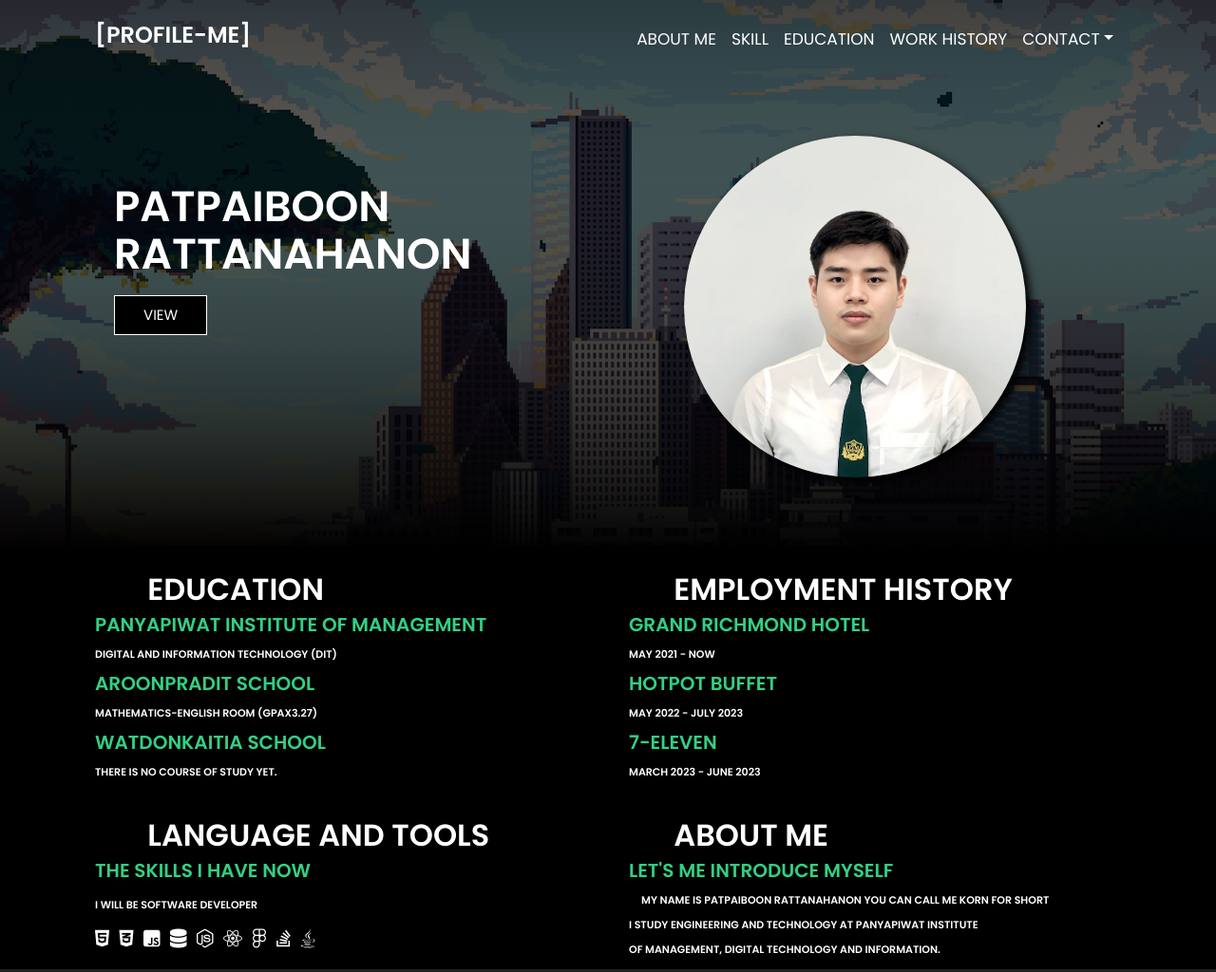
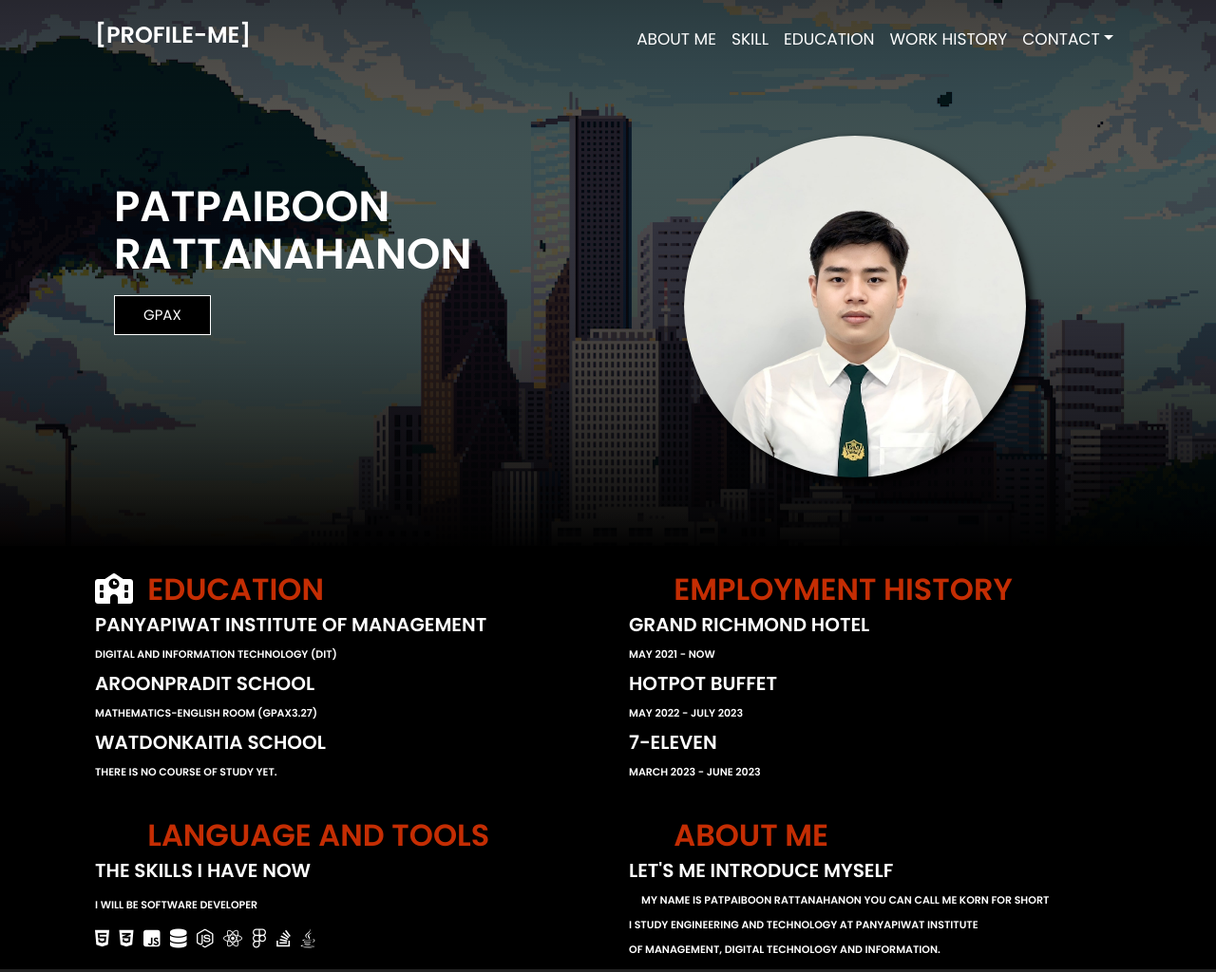
Before and after one commit to PATPAIBOON/RESUME, a plain HTML site: page index.html in a window 1280 px wide. Shown: the top 1024 px of the page at 95% size. Drawn offline with nearby package versions, Linux system fonts and the light colour scheme.

Commit message:
Update index.html

```diff
--- a/index.html
+++ b/index.html
@@ -45,13 +45,19 @@
                         </li>
                         <!-- ส่วนของ burger menu -->
                         <li class="nav-item dropdown">
-                            <a class="nav-link dropdown-toggle" href="#" id="navbarDropdown" role="button" data-bs-toggle="dropdown" aria-haspopup="true" aria-expanded="false" style="color: white; font-size: 17px;">CONTACT</a>
+
+                            <a class="nav-link dropdown-toggle" href="#" id="navbarDropdown" role="button" data-bs-toggle="dropdown" aria-haspopup="true" aria-expanded="false" style="color: rgb(255, 255, 255); font-size: 17px;">CONTACT</a>
                             <div class="dropdown-menu" aria-labelledby="navbarDropdown">
-                                <a class="dropdown-item" style="font-size: 17px;" href="https://web.facebook.com/profile.php?id=100017090862197&_rdc=1&_rdr" > <i class="fa-brands fa-square-facebook" style="color: #000000;"></i> FACEBOOK</a>
-                                <a class="dropdown-item" style="font-size: 17px;" href="https://www.instagram.com/patpaiboon_/" > <i class="fa-brands fa-square-instagram" style="color: #000000;"></i> INSTAGRAM</a>
+
+                                <a class="dropdown-item" style="font-size: 17px;" href="https://web.facebook.com/profile.php?id=100017090862197&_rdc=1&_rdr" > <i class="fa-brands fa-facebook-messenger" style="color: #000000;"></i> FACEBOOK</a>
+
+                                <a class="dropdown-item" style="font-size: 17px;" href="https://www.instagram.com/patpaiboon_/" > <i class="fa-brands fa-instagram" style="color: #000000;"></i> INSTAGRAM</a>
+
                                 <a class="dropdown-item" style="font-size: 17px;" href="https://github.com/PATPAIBOON"> <i class="fa-brands fa-github" style="color: #000000;"></i> GITHUB</a>
-                                <a class="dropdown-item" style="font-size: 17px;" href="https://www.youtube.com/channel/UCArQe4zJZMY6eV99jf3BCbQ"> <i class="fa-brands fa-square-youtube" style="color: #000000;"></i> YOUTUBE</a>
-                                <p><a class="dropdown-item" style="font-size: 17px;" href="tel:+66923505905"> <i class="fa-solid fa-phone-volume" style="color: #000000;"></i> 0923505905</a></p>
+
+                                <a class="dropdown-item" style="font-size: 17px;" href="https://www.youtube.com/channel/UCArQe4zJZMY6eV99jf3BCbQ"> <i class="fa-brands fa-youtube" style="color: #000000;"></i> YOUTUBE</a>
+
+                                <p><a class="dropdown-item" style="font-size: 17px;" href="tel:+66923505905"> <i class="fa-solid fa-phone" style="color: #000000;"></i> 0923505905</a></p>
                             </div>
                         </li>
 
@@ -78,9 +84,9 @@
                          -->
                         <!-- ส่วนของ ปุ่มGPAX -->
                         <button class="button-57" role="button">
-                            <span style="text-decoration: none; color: #ffffff; font-size: 15px;">VIEW</span>
+                            <span style="text-decoration: none; color: #ffffff; font-size: 15px;">GPAX</span>
                             <span class="text">
-                                <a href="GPAX.html" style="text-decoration: none; color: #ffffff; font-size: 15px;">GPAX</a>
+                                <a href="GPAX.html" style="text-decoration: none; color: #ffffff; font-size: 15px;">VIEW</a>
                             </span>
 
                         </button>
@@ -106,12 +112,12 @@
             <!-- ส่วนของ เนื้อหา EDUCATION -->
             <div class="col-lg-6">
                 <div class="conne">
-                    <h2 style="font-weight: bold; color: #fff;"><i class="fa-solid fa-graduation-cap" style="color: #000000;"></i>&nbsp; EDUCATION</h3>
-                        <p style="font-size: 20px; color: #33d083; line-height: 20px; font-weight: bold;"> <a style="color: #33d083; text-decoration: none;" href="https://www.pim.ac.th/?gad=1&gclid=Cj0KCQjwpompBhDZARIsAFD_Fp-8hRehiG_aEfPOZPRYarlx-cTm1MG0t6p18XVk2dKe9YiyiovUZBoaApX_EALw_wcB">Panyapiwat institute of management</a></p>
+                    <h2 style="font-weight: bold; color: #c42d03;"><i class="fa-solid fa-school" style="color: #ffffff;"></i>&nbsp; EDUCATION</h3>
+                        <p style="font-size: 20px; color: #c42d03; line-height: 20px; font-weight: bold;"> <a style="color: #ffffff; text-decoration: none;" href="https://www.pim.ac.th/?gad=1&gclid=Cj0KCQjwpompBhDZARIsAFD_Fp-8hRehiG_aEfPOZPRYarlx-cTm1MG0t6p18XVk2dKe9YiyiovUZBoaApX_EALw_wcB">Panyapiwat institute of management</a></p>
                         <p style="font-size: 11px; font-weight: bold; line-height: 10px; color: #fff;">DIgital and Information Technology (DIT)</p>
-                        <p style="font-size: 20px; line-height: 20px; font-weight: bold;"><a style="color: #33d083; text-decoration: none;" href="https://www.facebook.com/Yangrakwittaya2022">AROONPRADIT SCHOOL</a></p>
+                        <p style="font-size: 20px; line-height: 20px; font-weight: bold;"><a style="color: #ffffff; text-decoration: none;" href="https://www.facebook.com/Yangrakwittaya2022">AROONPRADIT SCHOOL</a></p>
                         <p style="font-size: 11px; font-weight: bold; line-height: 10px; color: #fff;">Mathematics-English Room (gpax3.27)</p>
-                        <p style="font-size: 20px; color: #33d083; line-height: 20px; font-weight: bold;"><a style="color: #33d083; text-decoration: none;" href="https://www.facebook.com/Yangrakwittaya2022">Watdonkaitia school</a></p>
+                        <p style="font-size: 20px; color: #ffffff; line-height: 20px; font-weight: bold;"><a style="color: rgb(255, 255, 255); text-decoration: none;" href="https://www.facebook.com/Yangrakwittaya2022">Watdonkaitia school</a></p>
                         <p style="font-size: 11px; font-weight: bold; line-height: 10px; color: #fff;">There is no course of study yet.</p>
                     </div>
                 </div>
@@ -119,12 +125,12 @@
             <!-- ส่วนของ เนื้อหา EMPLOYMENT-HISTORY -->
             <div class="col-lg-6">
                 <div class="conne">
-                    <h2 style="font-weight: bold; color: #fff;"><i class="fa-solid fa-briefcase" style="color: #000000;"></i>&nbsp; employment History</h3>
-                        <p style="font-size: 20px; color: #33d083; line-height: 20px; font-weight: bold;">GRAND RICHMOND HOTEL</p>
+                    <h2 style="font-weight: bold; color: #c42d03"><i class="fa-solid fa-briefcase" style="color: #000000;"></i>&nbsp; employment History</h3>
+                        <p style="font-size: 20px; color: #ffffff; line-height: 20px; font-weight: bold;">GRAND RICHMOND HOTEL</p>
                         <p style="font-size: 11px; font-weight: bold; line-height: 10px; color: #fff;">may 2021 - now</p>
-                        <p style="font-size: 20px; color: #33d083; line-height: 20px; font-weight: bold;">HOTPOT BUFFET </p>
+                        <p style="font-size: 20px; color: #ffffff; line-height: 20px; font-weight: bold;">HOTPOT BUFFET </p>
                         <p style="font-size: 11px; font-weight: bold; line-height: 10px; color: #fff;">may 2022 - july 2023</p>
-                        <p style="font-size: 20px; color: #33d083; line-height: 20px; font-weight: bold;">7-eleven</p>
+                        <p style="font-size: 20px; color: #ffffff; line-height: 20px; font-weight: bold;">7-eleven</p>
                         <p style="font-size: 11px; font-weight: bold; line-height: 10px; color: #fff;">March 2023 - june 2023</p>
                     </div>
                 </div>
@@ -132,8 +138,8 @@
             <!-- ส่วนของ เนื้อหา LANGUAGE,TOOL -->
             <div class="col-lg-6">
                 <div class="conne">
-                    <h2 style="font-weight: bold; color: #fff;"><i class="fa-solid fa-laptop-code" style="color: #000000;"></i>&nbsp; language and tools</h1>
-                        <p style="font-size: 20px; color: #33d083; line-height: 20px; font-weight: bold;">The skills I have now</p>
+                    <h2 style="font-weight: bold; color: #c42d03;"><i class="fa-solid fa-laptop-code" style="color: #000000;"></i>&nbsp; language and tools</h1>
+                        <p style="font-size: 20px; color: #ffffff; line-height: 20px; font-weight: bold;">The skills I have now</p>
                 <p style="font-size: 11px; font-weight: bold; color: #fff; line-height: 20px; font-weight: bold;">I will be SOFTWARE DEVELOPER</p>
                 <p style="font-size: 11px; font-weight: bold; line-height: 20px;">
                     <i class="fa-brands fa-html5" style="color: #fff; font-size: 20px;"></i>
@@ -155,8 +161,8 @@
                 <!-- ส่วนของ เนื้อหา ABOUTE-ME-->
                 <div class="col-lg-6">
                     <div class="conne" >
-                        <h2 style="font-weight: bold; color: #fff;"><i class="fa-solid fa-circle-info" style="color: #000000;"></i>&nbsp; About me</h1>
-                        <p style="font-size: 20px; color: #33d083; line-height: 20px; font-weight: bold;">let's me introduce myself</p>
+                        <h2 style="font-weight: bold; color: #c42d03;"><i class="fa-solid fa-circle-info" style="color: #000000;"></i>&nbsp; About me</h1>
+                        <p style="font-size: 20px; color: #ffffff; line-height: 20px; font-weight: bold;">let's me introduce myself</p>
                         <p style="font-size: 11px; font-weight: bold; line-height: 10px; color: #fff;">&nbsp;&nbsp;&nbsp;&nbsp;&nbsp;My name is Patpaiboon Rattanahanon  you can call me KORN for short</p>
                         <p style="font-size: 11px; font-weight: bold; line-height: 10px; color: #fff;">I study engineering and technology at Panyapiwat Institute</p>
                         <p style="font-size: 11px; font-weight: bold; line-height: 10px; color: #fff;">of Management, Digital Technology and Information.</p>
```
